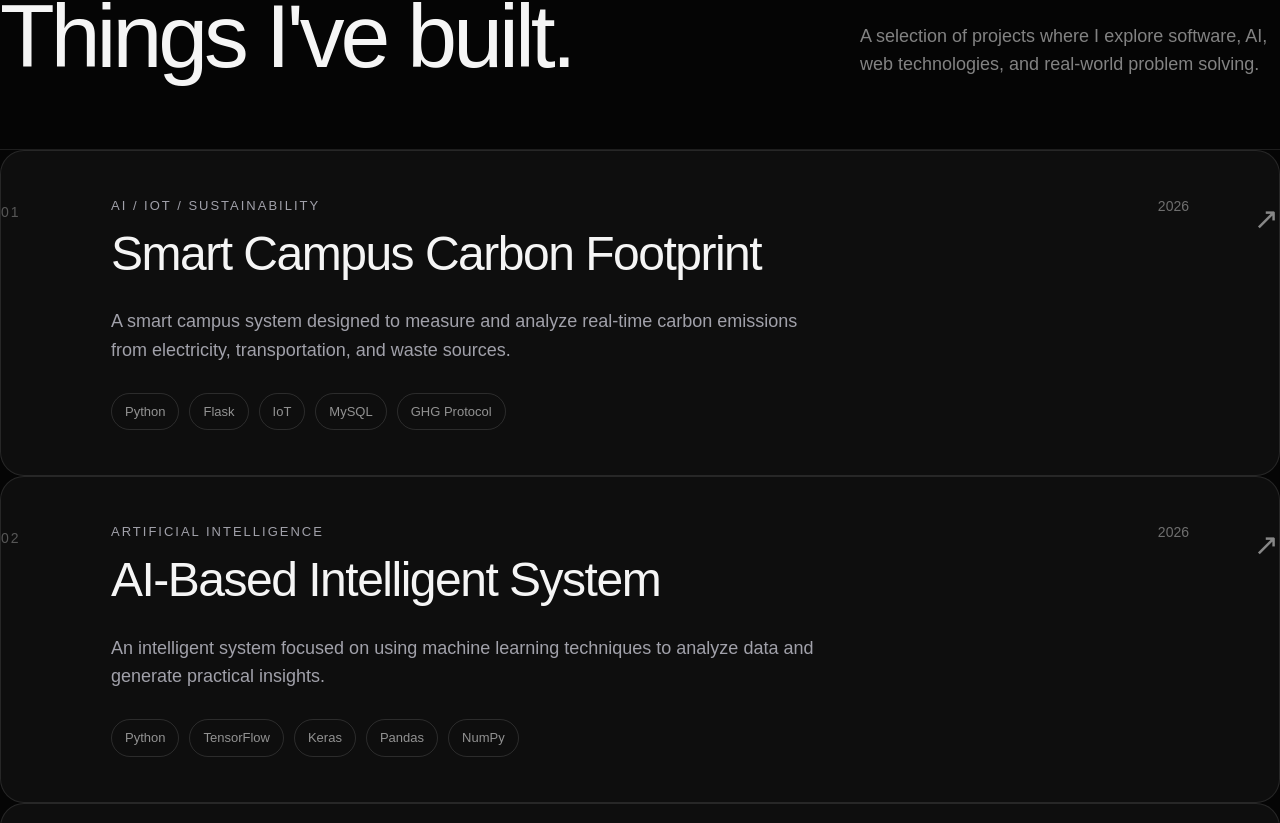
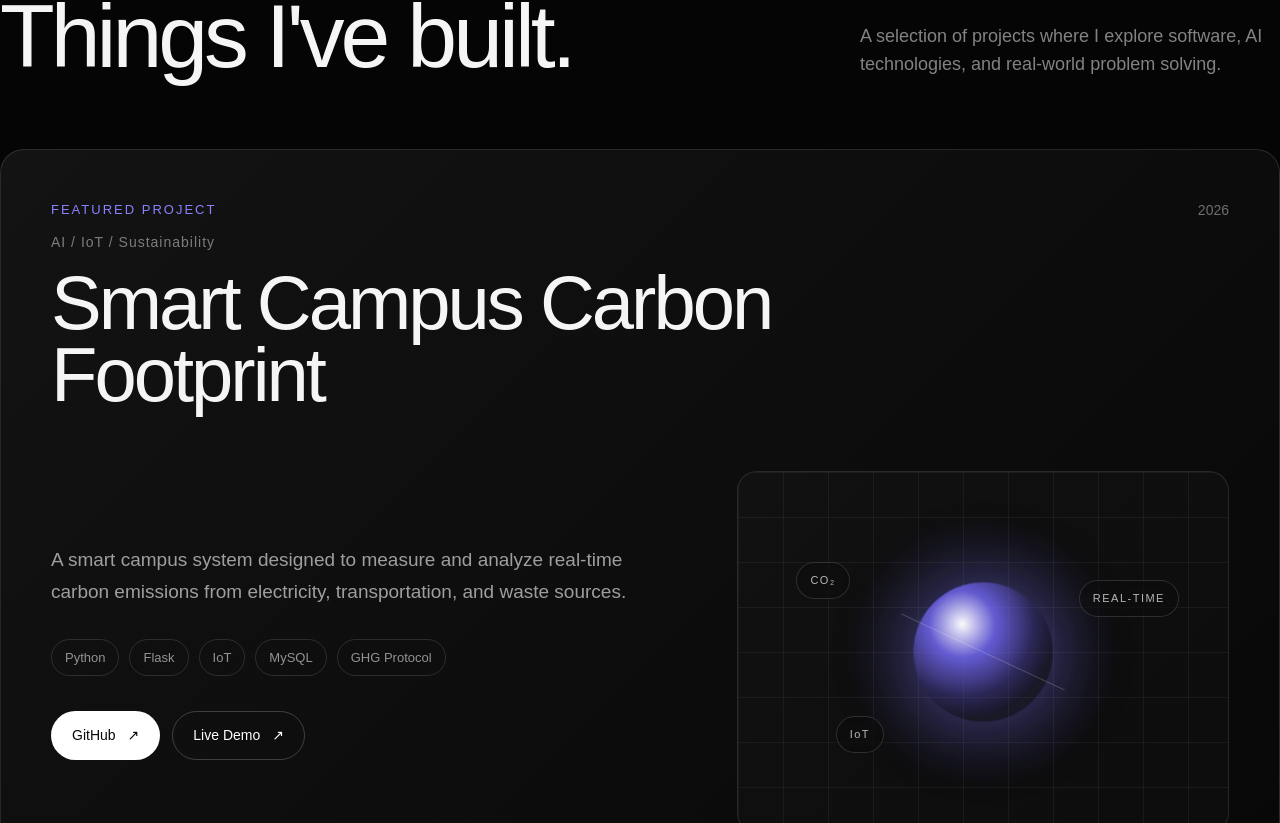
Before and after one commit to gupta01112003/Portfolio-X, a Next.js app: page / in a window 1280 px wide. Shown: the part 1357-2180 px from the top of the page. Built offline with nearby package versions, Linux system fonts and the light colour scheme.

Commit message:
Add featured project showcase

```diff
--- a/app/components/projects.tsx
+++ b/app/components/projects.tsx
@@ -1,6 +1,9 @@
 import { projects } from "../data/projects";
 
 export default function Projects() {
+  const featuredProject = projects.find((project) => project.featured);
+  const otherProjects = projects.filter((project) => !project.featured);
+
   return (
     <section id="work" className="projects-section reveal">
       <p className="section-label">02 — WORK</p>
@@ -9,16 +12,94 @@ export default function Projects() {
         <h2>Things I&apos;ve built.</h2>
 
         <p>
-          A selection of projects where I explore software, AI, web
-          technologies, and real-world problem solving.
+          A selection of projects where I explore software, AI technologies,
+          and real-world problem solving.
         </p>
       </div>
 
+      {/* FEATURED PROJECT */}
+
+      {featuredProject && (
+        <article className="featured-project">
+          <div className="featured-project-top">
+            <div>
+              <p className="project-category">
+                Featured Project
+              </p>
+
+              <p className="featured-project-category">
+                {featuredProject.category}
+              </p>
+
+              <h3>{featuredProject.title}</h3>
+            </div>
+
+            <span className="featured-project-year">
+              {featuredProject.year}
+            </span>
+          </div>
+
+          <div className="featured-project-content">
+            <div className="featured-project-description">
+              <p>{featuredProject.description}</p>
+
+              <div className="project-tech">
+                {featuredProject.technologies.map((technology) => (
+                  <span key={technology}>{technology}</span>
+                ))}
+              </div>
+
+              <div className="project-actions">
+                <a
+                  href={featuredProject.github}
+                  target="_blank"
+                  rel="noopener noreferrer"
+                  className="project-button"
+                >
+                  GitHub
+                  <span>↗</span>
+                </a>
+
+                <a
+                  href={featuredProject.demo}
+                  className="project-button secondary"
+                >
+                  Live Demo
+                  <span>↗</span>
+                </a>
+              </div>
+            </div>
+
+            <div className="featured-project-visual">
+              <div className="visual-grid">
+                <div className="visual-orb"></div>
+
+                <div className="visual-data data-one">
+                  CO₂
+                </div>
+
+                <div className="visual-data data-two">
+                  REAL-TIME
+                </div>
+
+                <div className="visual-data data-three">
+                  IoT
+                </div>
+
+                <div className="visual-line"></div>
+              </div>
+            </div>
+          </div>
+        </article>
+      )}
+
+      {/* OTHER PROJECTS */}
+
       <div className="projects-list">
-        {projects.map((project, index) => (
+        {otherProjects.map((project, index) => (
           <article className="project-card" key={project.title}>
             <div className="project-number">
-              0{index + 1}
+              0{index + 2}
             </div>
 
             <div className="project-main">
--- a/app/data/projects.ts
+++ b/app/data/projects.ts
@@ -12,6 +12,9 @@ export const projects = [
       "GHG Protocol",
     ],
     year: "2026",
+    featured: true,
+    github: "https://github.com/",
+    demo: "#",
   },
 
   {
@@ -27,6 +30,9 @@ export const projects = [
       "NumPy",
     ],
     year: "2026",
+    featured: false,
+    github: "https://github.com/",
+    demo: "#",
   },
 
   {
@@ -42,5 +48,8 @@ export const projects = [
       "GitHub",
     ],
     year: "2026",
+    featured: false,
+    github: "https://github.com/gupta01112003/Portfolio-X",
+    demo: "#",
   },
 ];
--- a/app/globals.css
+++ b/app/globals.css
@@ -2383,3 +2383,267 @@ section {
   }
 
 }
+/* =========================================
+   STEP 9 — PROJECT SHOWCASE
+========================================= */
+
+.featured-project {
+  position: relative;
+  margin: 40px 0 90px;
+  padding: 50px;
+  border: 1px solid rgba(255, 255, 255, 0.12);
+  border-radius: 24px;
+  overflow: hidden;
+  background:
+    linear-gradient(
+      135deg,
+      rgba(255, 255, 255, 0.06),
+      rgba(255, 255, 255, 0.015)
+    );
+  transition:
+    transform 0.4s ease,
+    border-color 0.4s ease;
+}
+
+.featured-project:hover {
+  transform: translateY(-6px);
+  border-color: rgba(255, 255, 255, 0.25);
+}
+
+.featured-project-top {
+  display: flex;
+  justify-content: space-between;
+  align-items: flex-start;
+  gap: 40px;
+}
+
+.featured-project-category {
+  margin: 0 0 14px;
+  color: rgba(255, 255, 255, 0.45);
+  font-size: 14px;
+  letter-spacing: 1px;
+}
+
+.featured-project-top h3 {
+  margin: 0;
+  max-width: 800px;
+  font-size: clamp(40px, 6vw, 76px);
+  line-height: 0.95;
+  letter-spacing: -3px;
+  font-weight: 500;
+}
+
+.featured-project-year {
+  flex-shrink: 0;
+  color: rgba(255, 255, 255, 0.4);
+  font-size: 14px;
+}
+
+.featured-project-content {
+  display: grid;
+  grid-template-columns: 1fr 0.8fr;
+  gap: 70px;
+  align-items: center;
+  margin-top: 60px;
+}
+
+.featured-project-description p {
+  max-width: 650px;
+  margin: 0 0 30px;
+  color: rgba(255, 255, 255, 0.6);
+  font-size: 19px;
+  line-height: 1.7;
+}
+
+.featured-project .project-tech {
+  margin-bottom: 35px;
+}
+
+.project-actions {
+  display: flex;
+  flex-wrap: wrap;
+  gap: 12px;
+}
+
+.project-button {
+  display: inline-flex;
+  align-items: center;
+  gap: 12px;
+  padding: 13px 20px;
+  border: 1px solid rgba(255, 255, 255, 0.2);
+  border-radius: 100px;
+  background: #ffffff;
+  color: #080808;
+  font-size: 14px;
+  text-decoration: none;
+  transition:
+    transform 0.3s ease,
+    background 0.3s ease,
+    color 0.3s ease;
+}
+
+.project-button:hover {
+  transform: translateY(-3px);
+}
+
+.project-button.secondary {
+  background: transparent;
+  color: #ffffff;
+}
+
+.project-button.secondary:hover {
+  background: #ffffff;
+  color: #080808;
+}
+
+/* Featured visual */
+
+.featured-project-visual {
+  min-height: 360px;
+  border: 1px solid rgba(255, 255, 255, 0.1);
+  border-radius: 20px;
+  overflow: hidden;
+  background:
+    radial-gradient(
+      circle at center,
+      rgba(120, 110, 255, 0.18),
+      transparent 45%
+    ),
+    rgba(255, 255, 255, 0.02);
+}
+
+.visual-grid {
+  position: relative;
+  width: 100%;
+  height: 100%;
+  min-height: 360px;
+  background-image:
+    linear-gradient(
+      rgba(255, 255, 255, 0.05) 1px,
+      transparent 1px
+    ),
+    linear-gradient(
+      90deg,
+      rgba(255, 255, 255, 0.05) 1px,
+      transparent 1px
+    );
+  background-size: 45px 45px;
+}
+
+.visual-orb {
+  position: absolute;
+  width: 130px;
+  height: 130px;
+  top: 50%;
+  left: 50%;
+  transform: translate(-50%, -50%);
+  border-radius: 50%;
+  background:
+    radial-gradient(
+      circle at 35% 30%,
+      #ffffff,
+      rgba(120, 110, 255, 0.8) 25%,
+      rgba(80, 70, 180, 0.3) 55%,
+      transparent 72%
+    );
+  box-shadow:
+    0 0 60px rgba(130, 120, 255, 0.35),
+    0 0 120px rgba(130, 120, 255, 0.15);
+  animation: pulseOrb 4s ease-in-out infinite;
+}
+
+.visual-data {
+  position: absolute;
+  padding: 9px 13px;
+  border: 1px solid rgba(255, 255, 255, 0.14);
+  border-radius: 100px;
+  background: rgba(10, 10, 10, 0.65);
+  backdrop-filter: blur(10px);
+  color: rgba(255, 255, 255, 0.7);
+  font-size: 11px;
+  letter-spacing: 1.5px;
+}
+
+.data-one {
+  top: 25%;
+  left: 12%;
+}
+
+.data-two {
+  right: 10%;
+  top: 30%;
+}
+
+.data-three {
+  bottom: 22%;
+  left: 20%;
+}
+
+.visual-line {
+  position: absolute;
+  width: 180px;
+  height: 1px;
+  top: 50%;
+  left: 50%;
+  transform: translate(-50%, -50%) rotate(25deg);
+  background: rgba(255, 255, 255, 0.18);
+}
+
+@keyframes pulseOrb {
+  0%,
+  100% {
+    transform: translate(-50%, -50%) scale(1);
+    opacity: 0.85;
+  }
+
+  50% {
+    transform: translate(-50%, -50%) scale(1.08);
+    opacity: 1;
+  }
+}
+
+/* Mobile */
+
+@media (max-width: 800px) {
+  .featured-project {
+    padding: 30px 24px;
+    margin-bottom: 70px;
+  }
+
+  .featured-project-top {
+    display: block;
+  }
+
+  .featured-project-top h3 {
+    font-size: clamp(40px, 12vw, 60px);
+    letter-spacing: -2px;
+  }
+
+  .featured-project-year {
+    display: block;
+    margin-top: 15px;
+  }
+
+  .featured-project-content {
+    grid-template-columns: 1fr;
+    gap: 45px;
+    margin-top: 45px;
+  }
+
+  .featured-project-description p {
+    font-size: 17px;
+  }
+
+  .featured-project-visual {
+    min-height: 300px;
+  }
+
+  .visual-grid {
+    min-height: 300px;
+  }
+
+  .visual-orb {
+    width: 100px;
+    height: 100px;
+  }
+}
```
